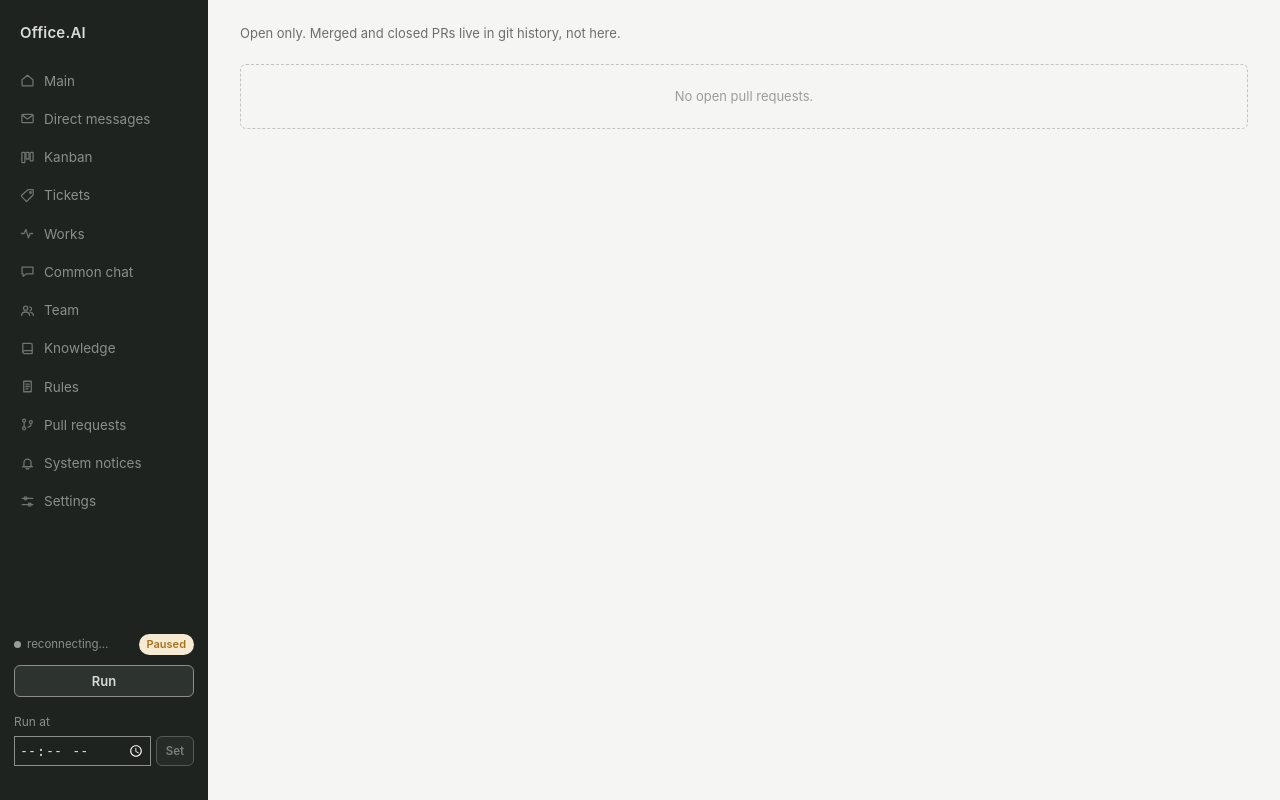
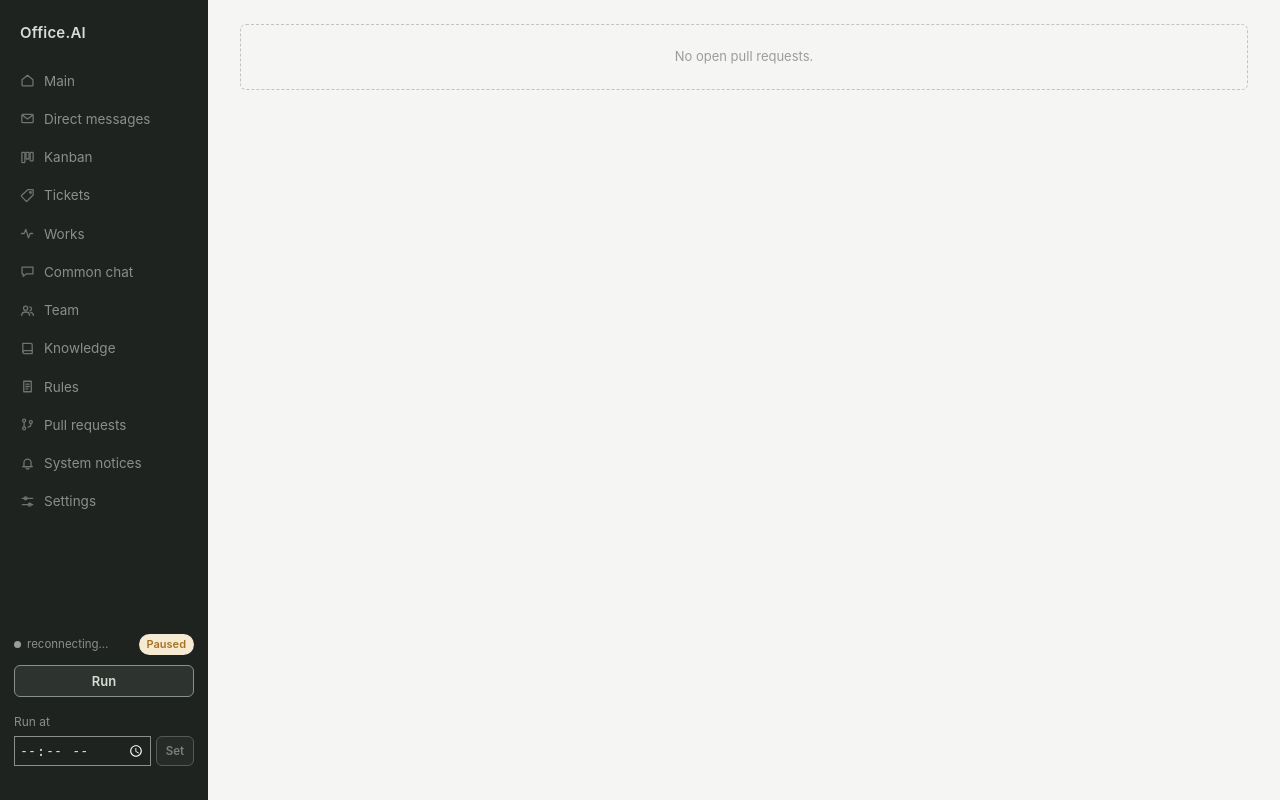
Before and after one commit to S-Elisei/Office.AI, a Python web app: template office/web/templates/prs.html in a window 1280 px wide. Run offline with Jinja, Linux system fonts and the light colour scheme; the template is opened without the code that fills it, so the values that code supplies are empty.

Commit message:
Drop the page subtitles and pin the Works quota at the page's own top margin

```diff
--- a/office/web/mobile/index.html
+++ b/office/web/mobile/index.html
@@ -53,7 +53,6 @@
     </section>
     <section id="works-page" class="works-page" hidden>
       <header class="works-heading"><div><span class="eyebrow">YOUR OFFICE</span><h1>Works</h1></div><span id="works-office-status" class="state-badge"></span></header>
-      <p class="page-note">Open works. Closed works leave this page.</p>
       <div id="works-list"><p class="empty">Loading works…</p></div>
       <section id="wakes-section" class="works-panel" hidden>
         <h2>Pending wakes</h2>
--- a/office/web/static/style.css
+++ b/office/web/static/style.css
@@ -147,9 +147,10 @@ code, pre, .mono {
 }
 
 main {
+  --page-top: 24px;
   flex: 1;
   min-width: 0;
-  padding: 24px 32px 40px;
+  padding: var(--page-top) 32px 40px;
   max-width: 1400px;
 }
 
@@ -157,12 +158,6 @@ main > h1 {
   margin: 0 0 10px;
   font-size: 19px;
   font-weight: 600;
-}
-
-main > .subtitle {
-  color: var(--text-dim);
-  font-size: 13px;
-  margin: 0 0 20px;
 }
 
 .panel {
@@ -1690,7 +1685,7 @@ button:disabled {
 #office-timer-form label { grid-column: 1 / -1; color: var(--sidebar-fg-dim); }
 #office-timer-form input[type="time"] { min-width: 0; width: 100%; padding: 4px; color: var(--sidebar-fg); background: var(--bg-sidebar); border: 1px solid var(--sidebar-fg-dim); color-scheme: dark; }
 #office-timer-pending { color: var(--sidebar-fg-dim); }
-.monitor-quota-panel { position: sticky; top: 16px; max-height: calc(100vh - 32px); overflow-y: auto; }
+.monitor-quota-panel { position: sticky; top: var(--page-top); max-height: calc(100vh - 2 * var(--page-top)); overflow-y: auto; }
 .work-card [data-work-field="live"] form { margin-left: auto; }
 .thread [data-feed-empty] { margin: 6px 0; }
 [hidden] { display: none !important; }
--- a/office/web/templates/chat.html
+++ b/office/web/templates/chat.html
@@ -1,8 +1,6 @@
 {% extends "base.html" %}
 {% block title %}Common chat — Office.AI{% endblock %}
 {% block content %}
-  <p class="subtitle">Everyone in one room.</p>
-
   <section class="panel">
     <div class="body">
       {% include "partials/chat_panel.html" %}
--- a/office/web/templates/dm.html
+++ b/office/web/templates/dm.html
@@ -1,8 +1,6 @@
 {% extends "base.html" %}
 {% block title %}Direct messages — Office.AI{% endblock %}
 {% block content %}
-  <p class="subtitle">Anyone can write to the human — this is not director-only.</p>
-
   <div class="dm-layout">
     <section class="panel">
       <header>Threads</header>
--- a/office/web/templates/knowledge.html
+++ b/office/web/templates/knowledge.html
@@ -1,8 +1,6 @@
 {% extends "base.html" %}
 {% block title %}Knowledge — Office.AI{% endblock %}
 {% block content %}
-  <p class="subtitle">The wiki — the same for humans and agents.</p>
-
   <section class="panel">
     <header>Wiki</header>
     <div class="body" id="knowledge-wiki" hx-get="/fragments/knowledge-wiki?path={{ selected_path or '' }}" hx-trigger="office:wiki[officeConcerns(this, event)&&!officeShouldSkip(this)] from:body" hx-swap="innerHTML">
--- a/office/web/templates/monitor.html
+++ b/office/web/templates/monitor.html
@@ -1,8 +1,6 @@
 {% extends "base.html" %}
 {% block title %}Works — Office.AI{% endblock %}
 {% block content %}
-  <p class="subtitle">Open works. A work leaves this page when it is closed.</p>
-
   <div class="grid-2">
     <div>
       <div id="monitor-list"><div class="empty" data-works-empty>Loading works…</div></div>
--- a/office/web/templates/notices.html
+++ b/office/web/templates/notices.html
@@ -1,11 +1,6 @@
 {% extends "base.html" %}
 {% block title %}System notices — Office.AI{% endblock %}
 {% block content %}
-  <p class="subtitle">
-    What the office has to tell you and nowhere else would. The loud ones also appear under
-    the director chat; dismissing one there never removes the line here.
-  </p>
-
   <section class="panel">
     <div class="body" id="notices-list" hx-get="/fragments/notices"
          hx-trigger="office:notices[officeConcerns(this, event)&&!officeShouldSkip(this)] from:body" hx-swap="innerHTML">
--- a/office/web/templates/prs.html
+++ b/office/web/templates/prs.html
@@ -1,8 +1,6 @@
 {% extends "base.html" %}
 {% block title %}Pull requests — Office.AI{% endblock %}
 {% block content %}
-  <p class="subtitle">Open only. Merged and closed PRs live in git history, not here.</p>
-
   <div id="prs-list" data-office-prs>
     {% include "partials/prs_list.html" %}
   </div>
--- a/office/web/templates/rules.html
+++ b/office/web/templates/rules.html
@@ -1,8 +1,6 @@
 {% extends "base.html" %}
 {% block title %}Rules — Office.AI{% endblock %}
 {% block content %}
-  <p class="subtitle">The standing rules, each for the agents of its audience.</p>
-
   <section class="panel">
     <header>Rules</header>
     {% include "partials/rule_create.html" %}
--- a/office/web/templates/team.html
+++ b/office/web/templates/team.html
@@ -1,8 +1,6 @@
 {% extends "base.html" %}
 {% block title %}Team — Office.AI{% endblock %}
 {% block content %}
-  <p class="subtitle">Everyone hired, each under the agent they report to, and how much room they have left.</p>
-
   <section class="panel">
     <div class="body" id="team-table" hx-get="/fragments/team" hx-trigger="office:agents[officeConcerns(this, event)&&!officeShouldSkip(this)] from:body" hx-swap="innerHTML">
       {% include "partials/team_table.html" %}
--- a/office/web/templates/ticket_detail.html
+++ b/office/web/templates/ticket_detail.html
@@ -2,8 +2,6 @@
 {% block title %}{{ ticket.title }} — Office.AI{% endblock %}
 {% block content %}
   <h1><a href="/tickets" class="text-dim" style="text-decoration: none;">Tickets</a> / {{ ticket.title }}</h1>
-  <p class="subtitle">Who it's addressed to, the decision, and the discussion.</p>
-
   <div id="ticket-detail" data-ticket-id="{{ ticket_id }}" hx-get="/fragments/tickets/{{ ticket_id }}" hx-trigger="office:tickets[officeConcerns(this, event)&&!officeShouldSkip(this)] from:body" hx-swap="innerHTML">
     {% include "partials/ticket_detail.html" %}
   </div>
--- a/office/web/templates/tickets.html
+++ b/office/web/templates/tickets.html
@@ -1,8 +1,6 @@
 {% extends "base.html" %}
 {% block title %}Tickets — Office.AI{% endblock %}
 {% block content %}
-  <p class="subtitle">Questions and decisions with an addressee — nothing moves until they're resolved.</p>
-
   {% include "partials/ticket_create.html" %}
   <div id="tickets-list" hx-get="/fragments/tickets" hx-trigger="office:tickets[officeConcerns(this, event)&&!officeShouldSkip(this)] from:body" hx-swap="innerHTML">
     {% include "partials/tickets_list.html" %}
```
